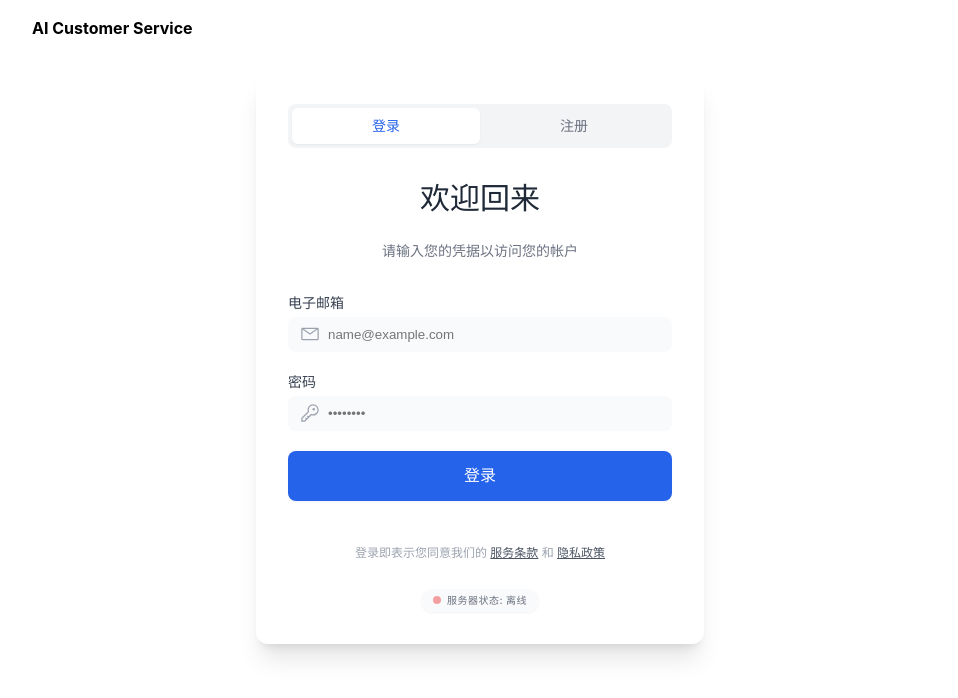
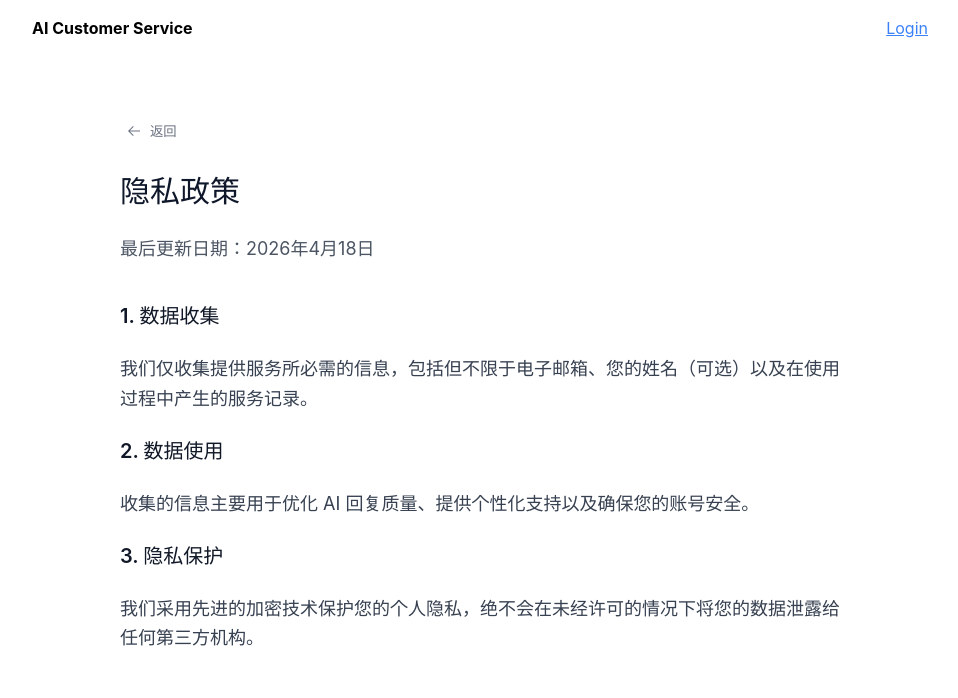
Before and after one commit to arnosolo/bruce-vue, a Vue app: page /docs/privacy in a window 1280 px wide. Before the commit this address led to /auth. Shown: the top 698 px of the page, without its empty margins (160-1118 px from the left). Built offline with nearby package versions, Linux system fonts and the light colour scheme; no server answers; a web font is replaced by a local one.

Commit message:
feat: add terms, privacy, and 404 pages with router integration

```diff
--- a/src/router/index.ts
+++ b/src/router/index.ts
@@ -19,6 +19,21 @@ const router = createRouter({
       path: '/auth',
       name: 'auth',
       component: () => import('../views/AuthView.vue')
+    },
+    {
+      path: '/docs/terms',
+      name: 'terms',
+      component: () => import('../views/docs/TermsView.vue')
+    },
+    {
+      path: '/docs/privacy',
+      name: 'privacy',
+      component: () => import('../views/docs/PrivacyView.vue')
+    },
+    {
+      path: '/:pathMatch(.*)*',
+      name: 'not-found',
+      component: () => import('../views/NotFoundView.vue')
     }
   ]
 })
@@ -26,15 +41,14 @@ const router = createRouter({
 // 全局路由守卫
 router.beforeEach((to, from, next) => {
   const authStore = useAuthStore()
-  // 不需要登录即可访问的公共页面
-  const publicPages = ['auth']
-  // 判断当前页面是否需要鉴权
-  const authRequired = !publicPages.includes(to.name as string)
 
-  if (authRequired && !authStore.isAuthenticated) {
-    // 如果需要鉴权但未登录，重定向到认证页
+  // 判断是否为公共页面：auth 页，404 页，或者以 /docs/ 开头的页面
+  const isPublicPage = to.name === 'auth' || to.name === 'not-found' || to.path.startsWith('/docs/')
+
+  if (!isPublicPage && !authStore.isAuthenticated) {
+    // 如果不是公共页面且未登录，重定向到认证页
     next({ name: 'auth' })
-  } else if (authStore.isAuthenticated && publicPages.includes(to.name as string)) {
+  } else if (authStore.isAuthenticated && to.name === 'auth') {
     // 如果已登录但访问的是认证页，重定向到首页
     next({ name: 'home' })
   } else {
--- a/src/views/AuthView.vue
+++ b/src/views/AuthView.vue
@@ -195,10 +195,9 @@ const submitText = computed(() => {
         </button>
       </form>
 
-      <!-- 底部辅助说明 -->
       <div class="mt-8 flex flex-col items-center gap-4">
         <p class="text-center text-xs text-gray-400">
-          登录即表示您同意我们的 <a href="#" class="text-gray-600 underline">服务条款</a> 和 <a href="#" class="text-gray-600 underline">隐私政策</a>
+          登录即表示您同意我们的 <router-link to="/docs/terms" class="text-gray-600 underline">服务条款</router-link> 和 <router-link to="/docs/privacy" class="text-gray-600 underline">隐私政策</router-link>
         </p>
 
         <!-- 服务器状态显示 -->
--- /dev/null
+++ b/src/views/NotFoundView.vue
@@ -0,0 +1,32 @@
+<template>
+  <div class="min-h-screen flex items-center justify-center px-6 py-12">
+    <div class="text-center">
+      <div class="relative inline-block mb-8">
+        <h1 class="text-9xl font-black text-gray-100 select-none">404</h1>
+        <div class="absolute inset-0 flex items-center justify-center">
+          <div class="i-carbon-error-filled w-20 h-20 text-blue-500 opacity-80"></div>
+        </div>
+      </div>
+
+      <h2 class="text-3xl font-bold text-gray-800 mb-4">页面不见了</h2>
+      <p class="text-gray-500 mb-10 max-w-md mx-auto">
+        抱歉，您访问的页面不存在或已被移除。请检查输入的地址是否正确。
+      </p>
+
+      <div class="flex flex-col sm:flex-row items-center justify-center gap-4">
+        <button
+          @click="$router.push('/')"
+          class="px-8 py-3 bg-blue-600 hover:bg-blue-700 text-white font-semibold rounded-lg shadow-md hover:shadow-lg transition-all border-none cursor-pointer"
+        >
+          返回首页
+        </button>
+        <button
+          @click="$router.back()"
+          class="px-8 py-3 bg-gray-100 hover:bg-gray-200 text-gray-700 font-semibold rounded-lg transition-all border-none cursor-pointer"
+        >
+          返回上一页
+        </button>
+      </div>
+    </div>
+  </div>
+</template>
--- /dev/null
+++ b/src/views/docs/PrivacyView.vue
@@ -0,0 +1,24 @@
+<template>
+  <div class="max-w-3xl mx-auto py-12 px-6">
+    <button @click="$router.back()" class="flex items-center gap-2 text-gray-500 hover:text-blue-600 mb-8 transition-colors border-none bg-transparent cursor-pointer">
+      <div class="i-carbon-arrow-left"></div>
+      返回
+    </button>
+
+    <article class="prose prose-slate lg:prose-lg mx-auto">
+      <h1 class="text-3xl font-bold mb-6">隐私政策</h1>
+      <p class="text-gray-600 mb-4">最后更新日期：2026年4月18日</p>
+
+      <section class="space-y-6 text-gray-700 leading-relaxed">
+        <h2 class="text-xl font-semibold text-gray-900">1. 数据收集</h2>
+        <p>我们仅收集提供服务所必需的信息，包括但不限于电子邮箱、您的姓名（可选）以及在使用过程中产生的服务记录。</p>
+
+        <h2 class="text-xl font-semibold text-gray-900">2. 数据使用</h2>
+        <p>收集的信息主要用于优化 AI 回复质量、提供个性化支持以及确保您的账号安全。</p>
+
+        <h2 class="text-xl font-semibold text-gray-900">3. 隐私保护</h2>
+        <p>我们采用先进的加密技术保护您的个人隐私，绝不会在未经许可的情况下将您的数据泄露给任何第三方机构。</p>
+      </section>
+    </article>
+  </div>
+</template>
--- /dev/null
+++ b/src/views/docs/TermsView.vue
@@ -0,0 +1,24 @@
+<template>
+  <div class="max-w-3xl mx-auto py-12 px-6">
+    <button @click="$router.back()" class="flex items-center gap-2 text-gray-500 hover:text-blue-600 mb-8 transition-colors border-none bg-transparent cursor-pointer">
+      <div class="i-carbon-arrow-left"></div>
+      返回
+    </button>
+
+    <article class="prose prose-slate lg:prose-lg mx-auto">
+      <h1 class="text-3xl font-bold mb-6">服务条款</h1>
+      <p class="text-gray-600 mb-4">最后更新日期：2026年4月18日</p>
+
+      <section class="space-y-6 text-gray-700 leading-relaxed">
+        <h2 class="text-xl font-semibold text-gray-900">1. 服务说明</h2>
+        <p>本 AI 客户服务系统致力于为您提供智能、高效的自动化服务支持。通过使用本服务，您同意遵守以下各项条款。</p>
+
+        <h2 class="text-xl font-semibold text-gray-900">2. 用户责任</h2>
+        <p>用户在使用本系统时，必须遵守当地相关法律法规，不得利用本系统生成、传播违法、违规或侵犯他人权益的内容。</p>
+
+        <h2 class="text-xl font-semibold text-gray-900">3. 账号安全</h2>
+        <p>您有责任妥善保管您的登录凭据，并对您账号下发生的所有活动负责。</p>
+      </section>
+    </article>
+  </div>
+</template>
```
